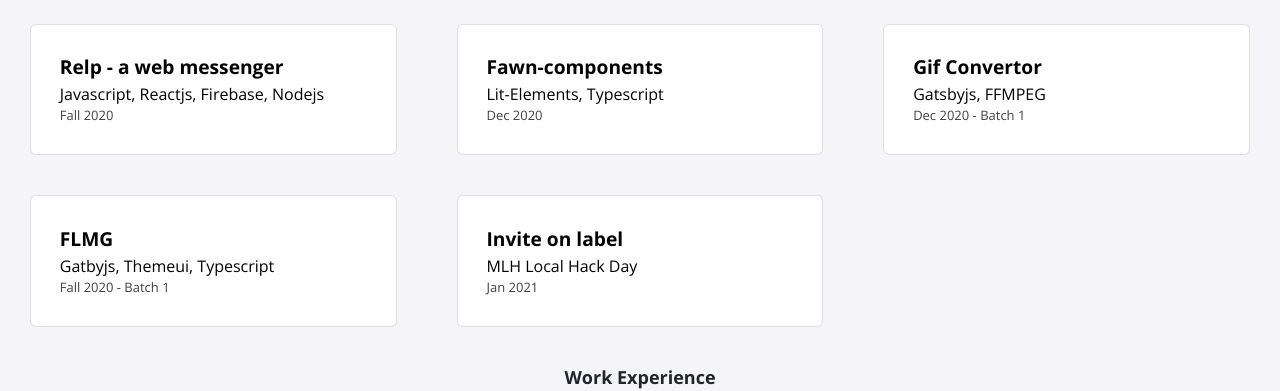
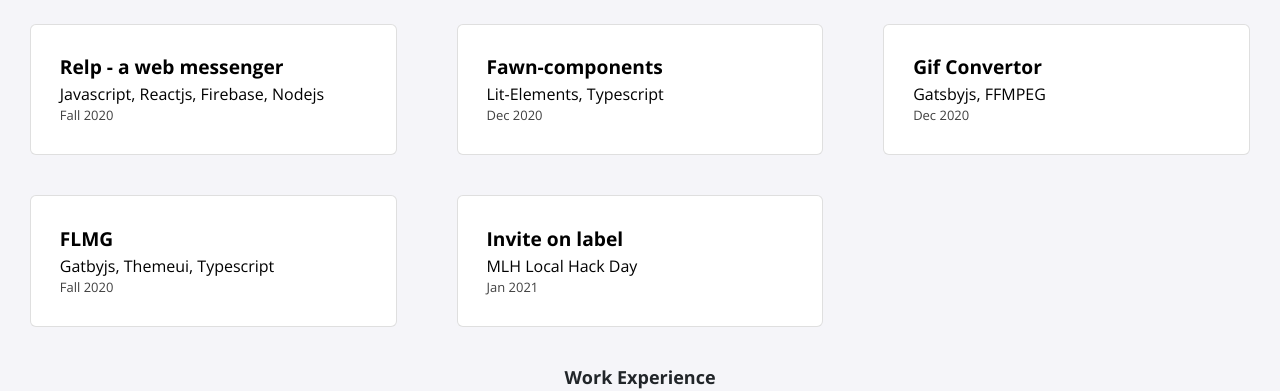
Before and after one commit to vj-abishek/vj-abishek.github.io, a Jekyll site: the page built from index.html, in a window 1280 px wide. Shown: the part 478-869 px from the top of the page. Built offline with Jekyll 4.4.1, drawn with Linux system fonts in a browser that asks for light colours; nearby versions of some CDN libraries.

Commit message:
Update projects.yml

```diff
--- a/_data/projects.yml
+++ b/_data/projects.yml
@@ -10,12 +10,12 @@
 
 - title: Gif Convertor
   event: Gatsbyjs, FFMPEG
-  date: Dec 2020 - Batch 1
+  date: Dec 2020
   page-name: gif-convertor
 
 - title: FLMG
   event: Gatbyjs, Themeui, Typescript
-  date: Fall 2020 - Batch 1
+  date: Fall 2020
   page-name: FLMG
 
 - title: Invite on label
```
